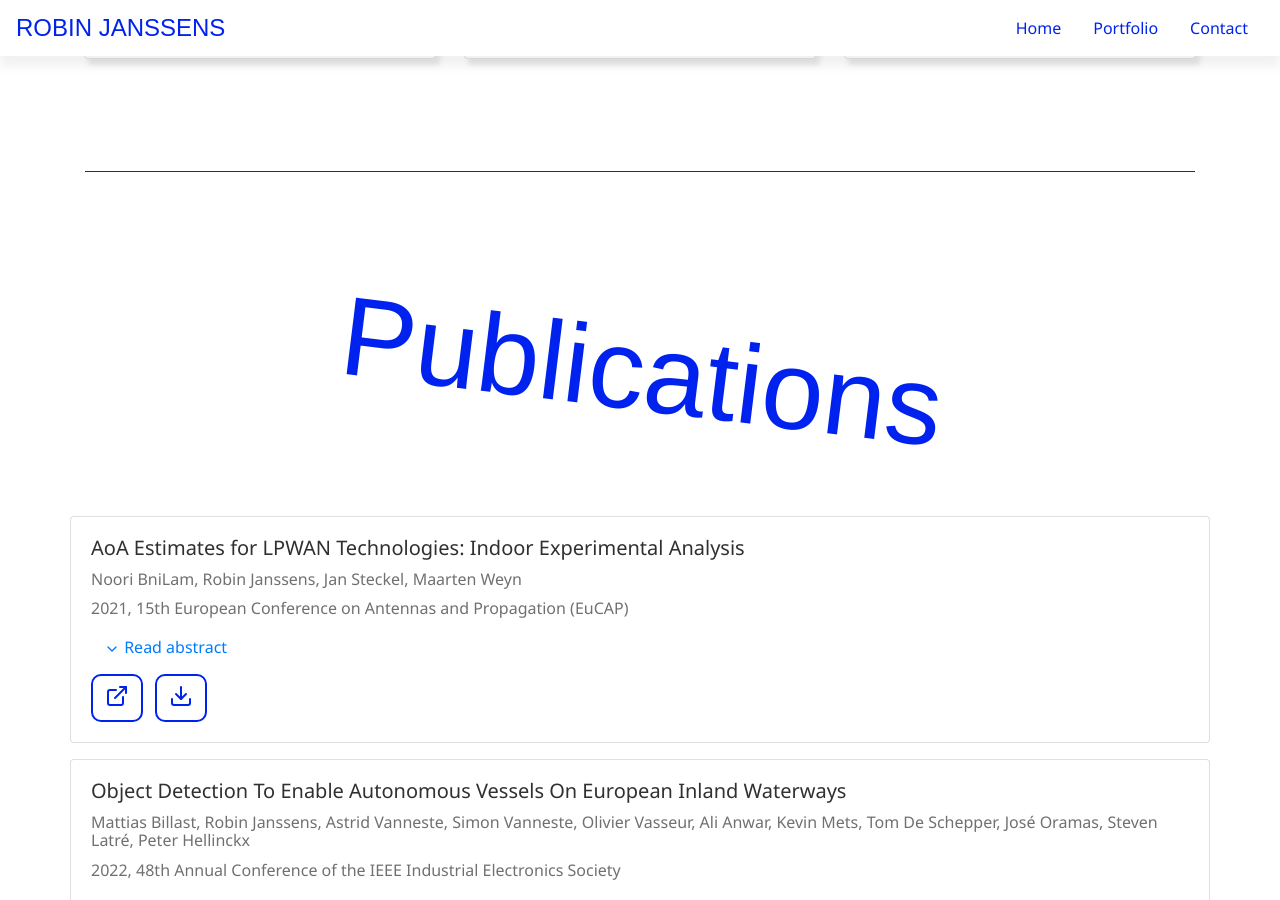
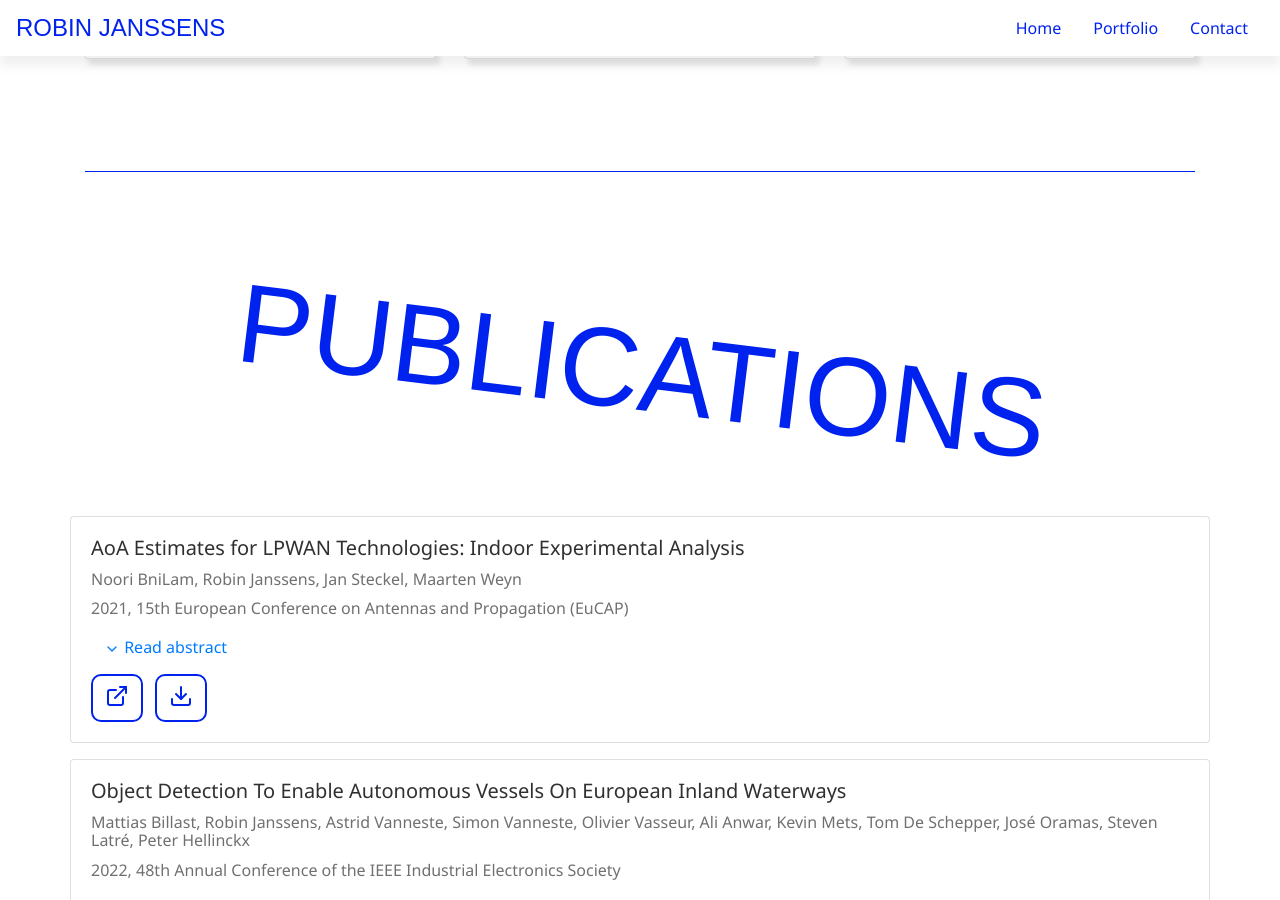
Before and after one commit to robinjanssens/robinjanssens.net, a Jekyll site: the page built from index.md, in a window 1280 px wide and 900 px high, scrolled down 1699 px. Built offline with Jekyll 4.4.1, drawn with Linux system fonts in a browser that asks for light colours; nearby versions of some CDN libraries; some web fonts are replaced; comment, search, counter and statistics services are not loaded.

Commit message:
fixed style on publication section title

```diff
--- a/_layouts/home.html
+++ b/_layouts/home.html
@@ -51,7 +51,7 @@
     <section id="publications">
       <div class="container publications">
         <div class="row">
-          <span class="graffiti rotate-clockwise">Publications</span>
+          <span class="graffiti rotate-clockwise">PUBLICATIONS</span>
         </div>
         <div class="row">
         {% for publication in site.data.publications %}
```
